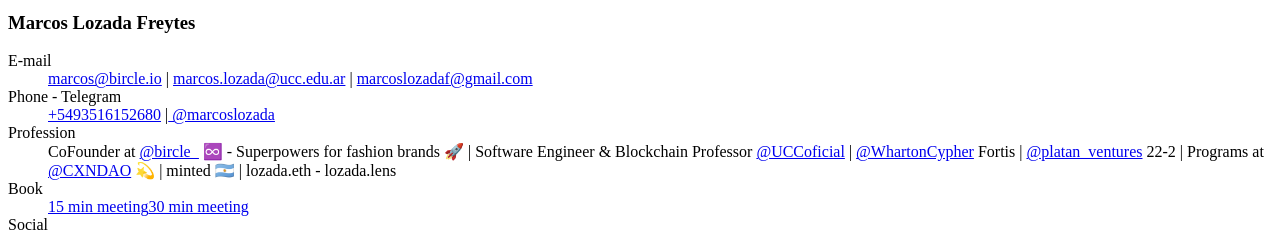
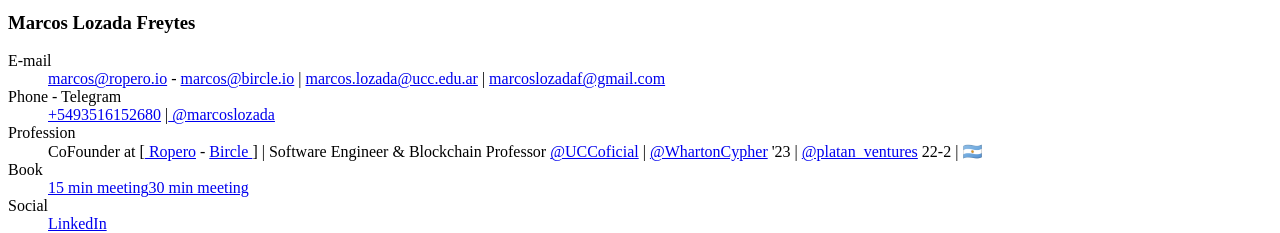
Before and after one commit to marcoslozadaf/marcos, a Next.js app: page / in a window 1280 px wide. Shown: the part 319-552 px from the top of the page. Built offline with nearby package versions, Linux system fonts and the light colour scheme.

Commit message:
update socials

```diff
--- a/pages/index.js
+++ b/pages/index.js
@@ -41,7 +41,7 @@
                 <div className='py-2 sm:py-5 sm:grid sm:grid-cols-3 sm:gap-4 sm:px-6'>
                   <dt className='text-sm font-medium text-gray-400'>E-mail</dt>
                   <dd className='mt-1 text-sm text-gray-900 dark:text-white sm:mt-0 sm:col-span-2'>
-                  <a  target='_blank' href='mailto:marcos@bircle.io' className='hover:text-blue-400'>marcos@bircle.io</a> | <a target='_blank' href='mailto:marcos.lozada@ucc.edu.ar' className='hover:text-blue-400'>marcos.lozada@ucc.edu.ar</a> | <a  target='_blank' href='mailto:marcoslozadaf@gmail.com' className='hover:text-blue-400'>marcoslozadaf@gmail.com</a>
+                  <a  target='_blank' href='mailto:marcos@ropero.io' className='hover:text-blue-400'>marcos@ropero.io</a> - <a  target='_blank' href='mailto:marcos@bircle.io' className='hover:text-blue-400'>marcos@bircle.io</a> | <a target='_blank' href='mailto:marcos.lozada@ucc.edu.ar' className='hover:text-blue-400'>marcos.lozada@ucc.edu.ar</a> | <a  target='_blank' href='mailto:marcoslozadaf@gmail.com' className='hover:text-blue-400'>marcoslozadaf@gmail.com</a>
                   </dd>
                 </div>
                 <div className='py-2 sm:py-5 sm:grid sm:grid-cols-3 sm:gap-4 sm:px-6'>
@@ -54,7 +54,7 @@
                 <div className='py-2 sm:py-5 sm:grid sm:grid-cols-3 sm:gap-4 sm:px-6'>
                   <dt className='text-sm font-medium text-gray-400'>Profession</dt>
                   <dd className='mt-1 text-sm text-gray-900 dark:text-white sm:mt-0 sm:col-span-2'>
-                  CoFounder at <a target='_blank' href='https://twitter.com/bircle_' className='hover:text-blue-400'>@bircle_</a> ♾️ - Superpowers for fashion brands 🚀 | Software Engineer & Blockchain Professor <a target='_blank' href='https://twitter.com/UCCoficial' className='hover:text-blue-400' >@UCCoficial</a> | <a target='_blank' href='https://twitter.com/WhartonCypher' className='hover:text-blue-400'>@WhartonCypher</a> Fortis | <a target='_blank' href='https://twitter.com/platan_ventures' className='hover:text-blue-400'>@platan_ventures</a> 22-2 | Programs at <a target='_blank' href='https://twitter.com/CXNDAO' className='hover:text-blue-400'>@CXNDAO</a> 💫 | minted 🇦🇷 | lozada.eth - lozada.lens
+                  CoFounder at [<a target='_blank' href='https://ropero.io/' className='hover:text-blue-400'> Ropero</a> - <a target='_blank' href='https://bircle.io/' className='hover:text-blue-400'>Bircle </a>] | Software Engineer & Blockchain Professor <a target='_blank' href='https://twitter.com/UCCoficial' className='hover:text-blue-400' >@UCCoficial</a> | <a target='_blank' href='https://twitter.com/WhartonCypher' className='hover:text-blue-400'>@WhartonCypher</a> '23 | <a target='_blank' href='https://twitter.com/platan_ventures' className='hover:text-blue-400'>@platan_ventures</a> 22-2 | 🇦🇷
                   </dd>
                 </div>
                 <div className='py-2 sm:py-5 sm:grid sm:grid-cols-3 sm:gap-4 sm:px-6'>
```
